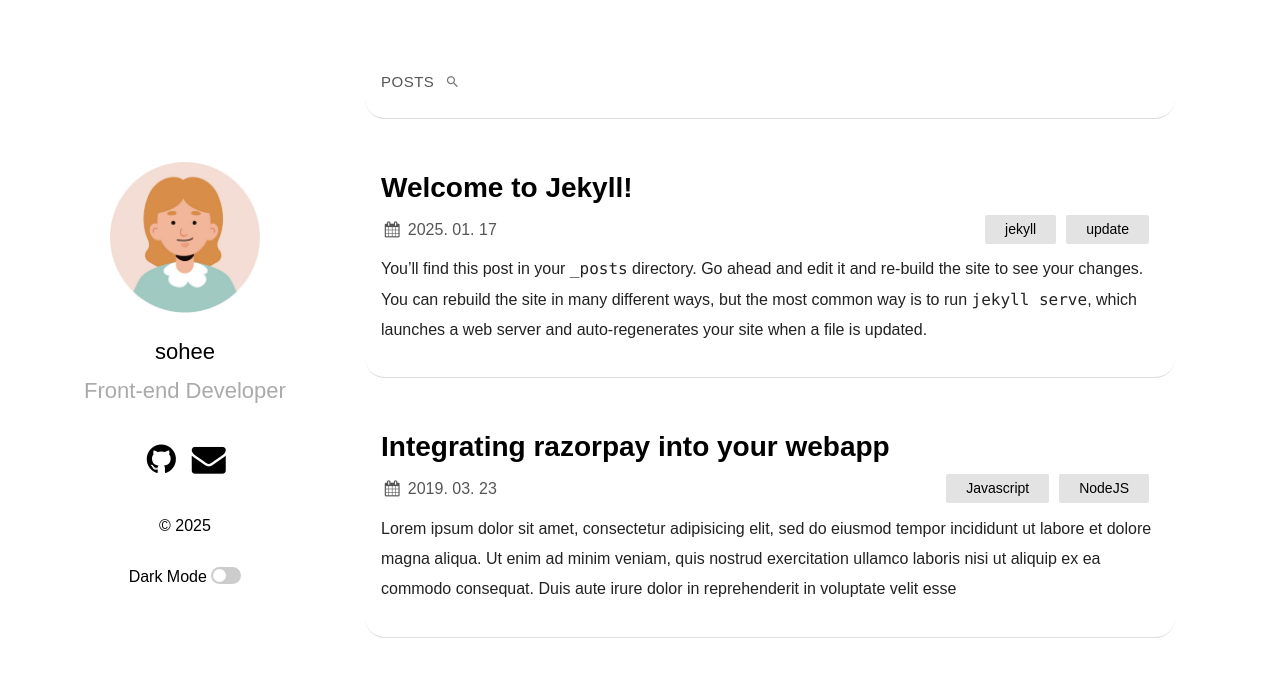
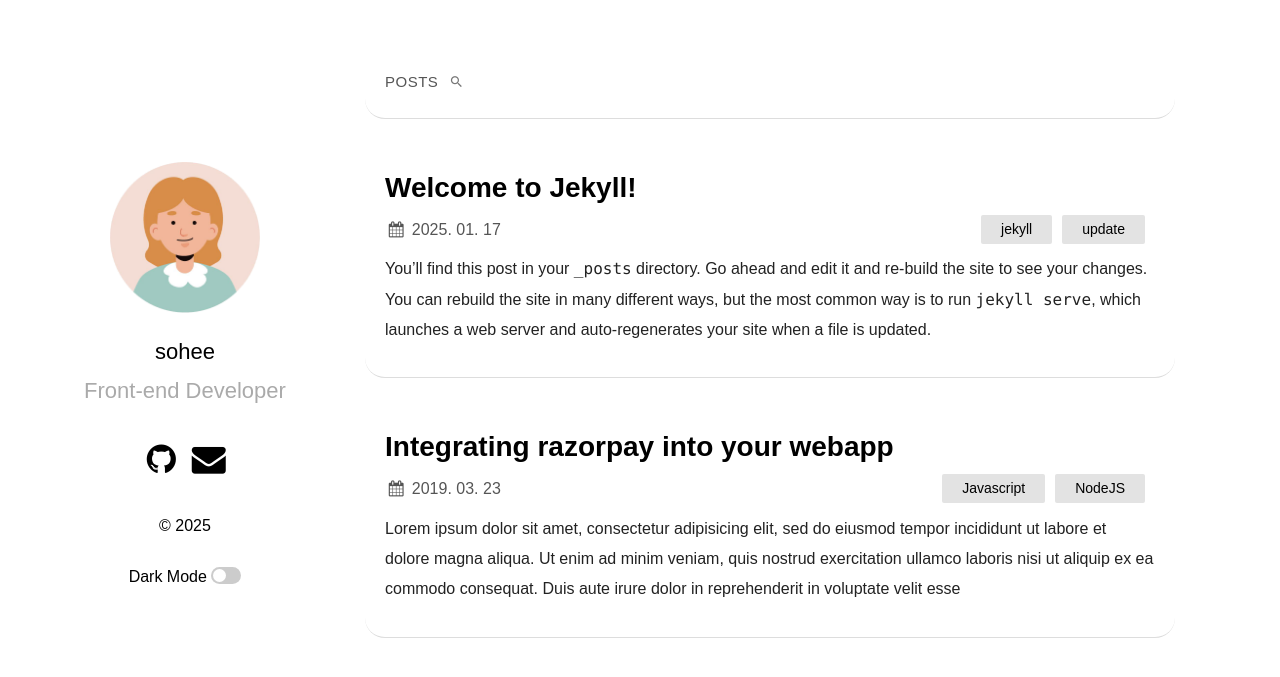
Before and after one commit to shkim00216/shkim00216.github.io, a Jekyll site: the page built from index.md, in a window 1280 px wide. Shown: the top 677 px of the page. Built offline with Jekyll 4.4.1, drawn with Linux system fonts in a browser that asks for light colours; some web fonts are replaced.

Commit message:
Update plain.scss

```diff
--- a/_sass/plain.scss
+++ b/_sass/plain.scss
@@ -240,7 +240,7 @@ main {
   }
 }
 .posts > li {
-  padding: 16px;
+  padding: 16px 20px;
   border-radius: 20px;
   margin-bottom: 16px;
   border-bottom: 1px solid #ddd;
@@ -248,8 +248,10 @@ main {
 .posts > li:hover {
   background-color: rgba($color: #000, $alpha: 0.1);
 }
-.posts > li:nth-child(1):hover {
-  background-color: none;
+.posts {
+  li:nth-child(1):hover {
+    background-color: none;
+  }
 }
 .post-container {
   padding-left: 30px;
```
